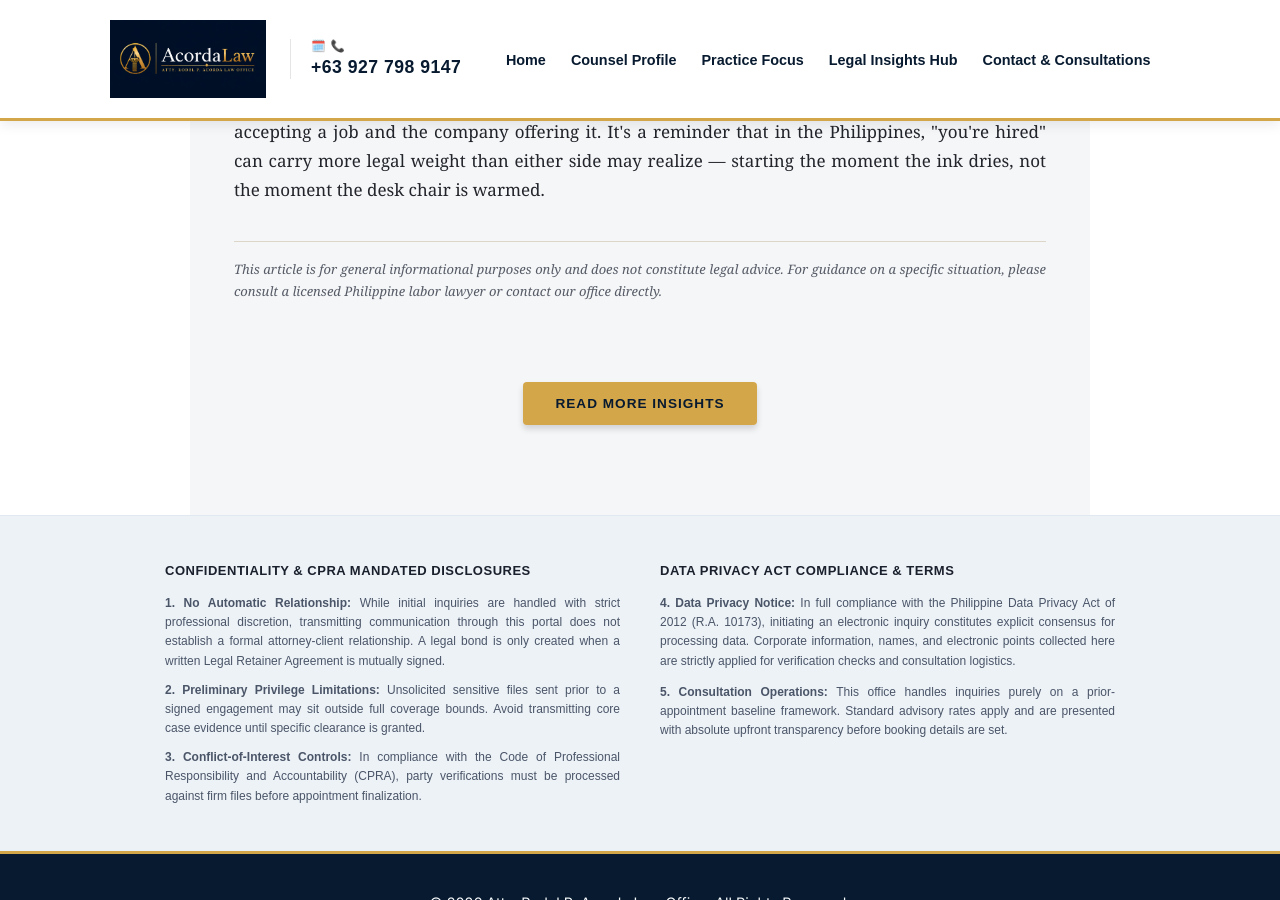
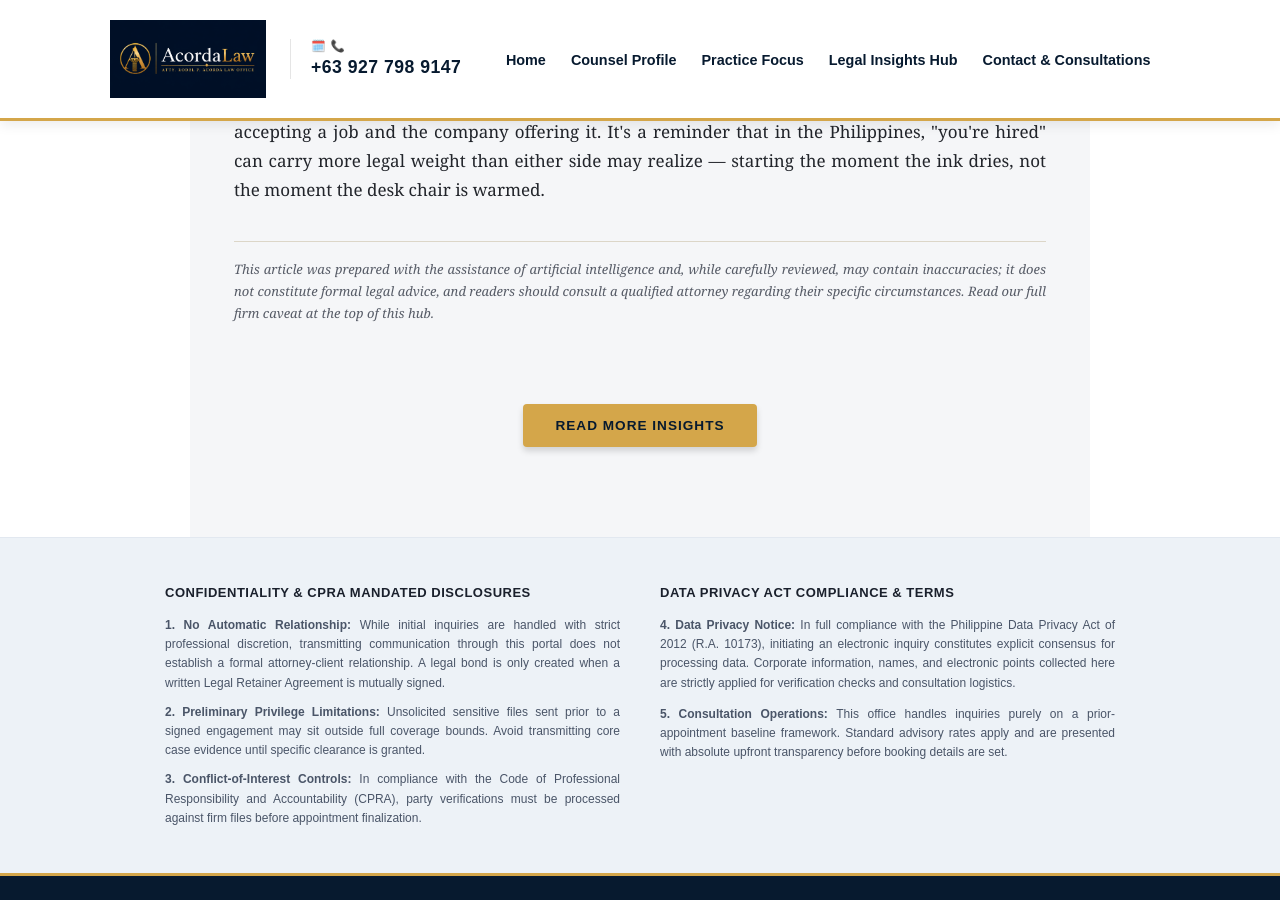
Before and after one commit to acordalawoffice/law.github.io, a Jekyll site: the page built from _posts/2026-07-18-a-job-offer-you-sign-is-a-job-you-already-have.md, in a window 1280 px wide and 900 px high, scrolled down 2208 px. Built offline with Jekyll 4.4.1, drawn with Linux system fonts in a browser that asks for light colours.

Commit message:
Update 2026-07-18-a-job-offer-you-sign-is-a-job-you-already-have.md

```diff
--- a/_posts/2026-07-18-a-job-offer-you-sign-is-a-job-you-already-have.md
+++ b/_posts/2026-07-18-a-job-offer-you-sign-is-a-job-you-already-have.md
@@ -42,6 +42,6 @@
 <h2>The bigger picture</h2>
 <p>The Aragones case reinforces a theme running through Philippine labor jurisprudence: the law leans toward protecting the worker, especially in the imbalance of power between someone accepting a job and the company offering it. It's a reminder that in the Philippines, "you're hired" can carry more legal weight than either side may realize &mdash; starting the moment the ink dries, not the moment the desk chair is warmed.</p>
 
-<p class="disclaimer">This article is for general informational purposes only and does not constitute legal advice. For guidance on a specific situation, please consult a licensed Philippine labor lawyer or contact our office directly.</p>
+<p class="disclaimer">This article was prepared with the assistance of artificial intelligence and, while carefully reviewed, may contain inaccuracies; it does not constitute formal legal advice, and readers should consult a qualified attorney regarding their specific circumstances. Read our full firm caveat at the top of this hub.</p>
 
 </article>
```
